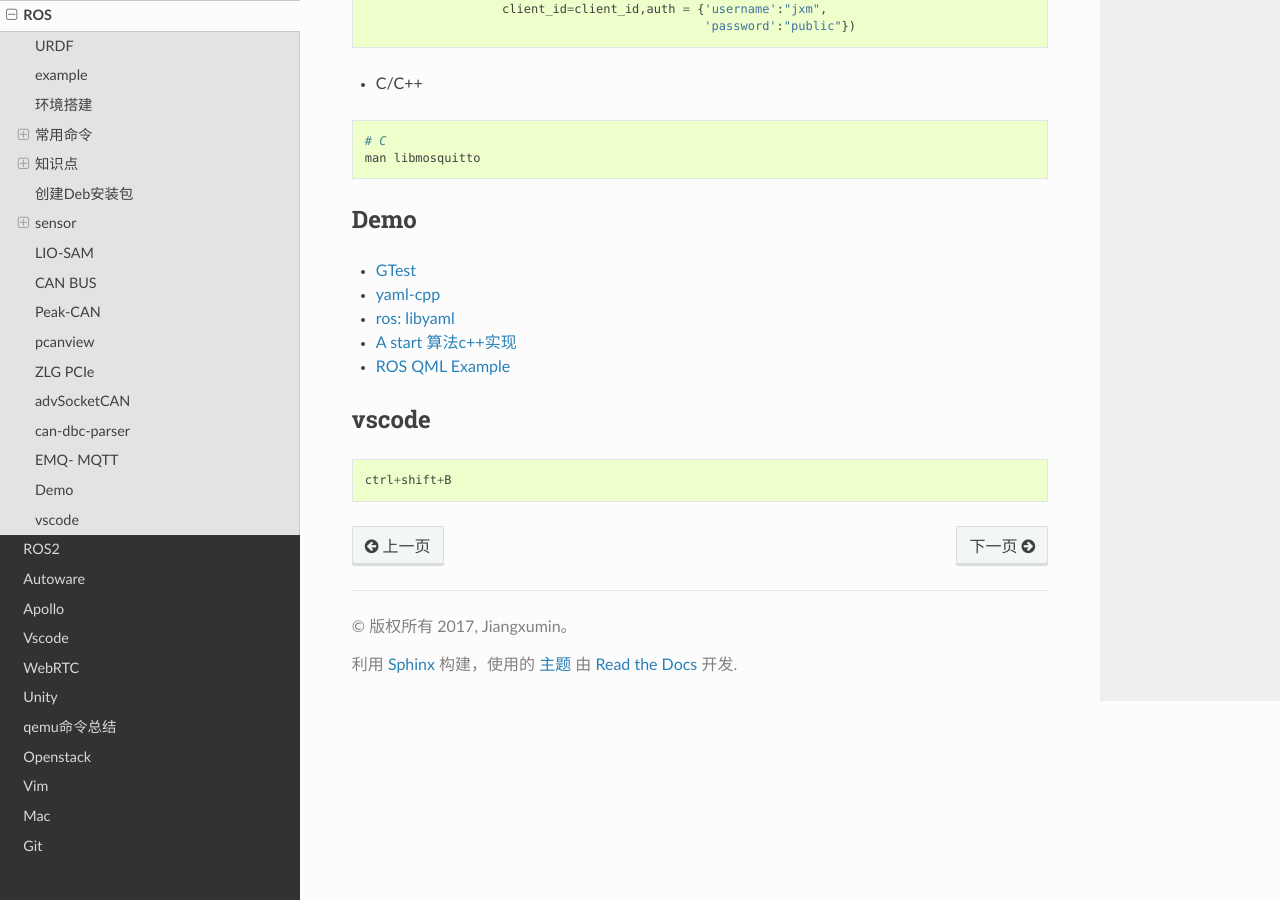
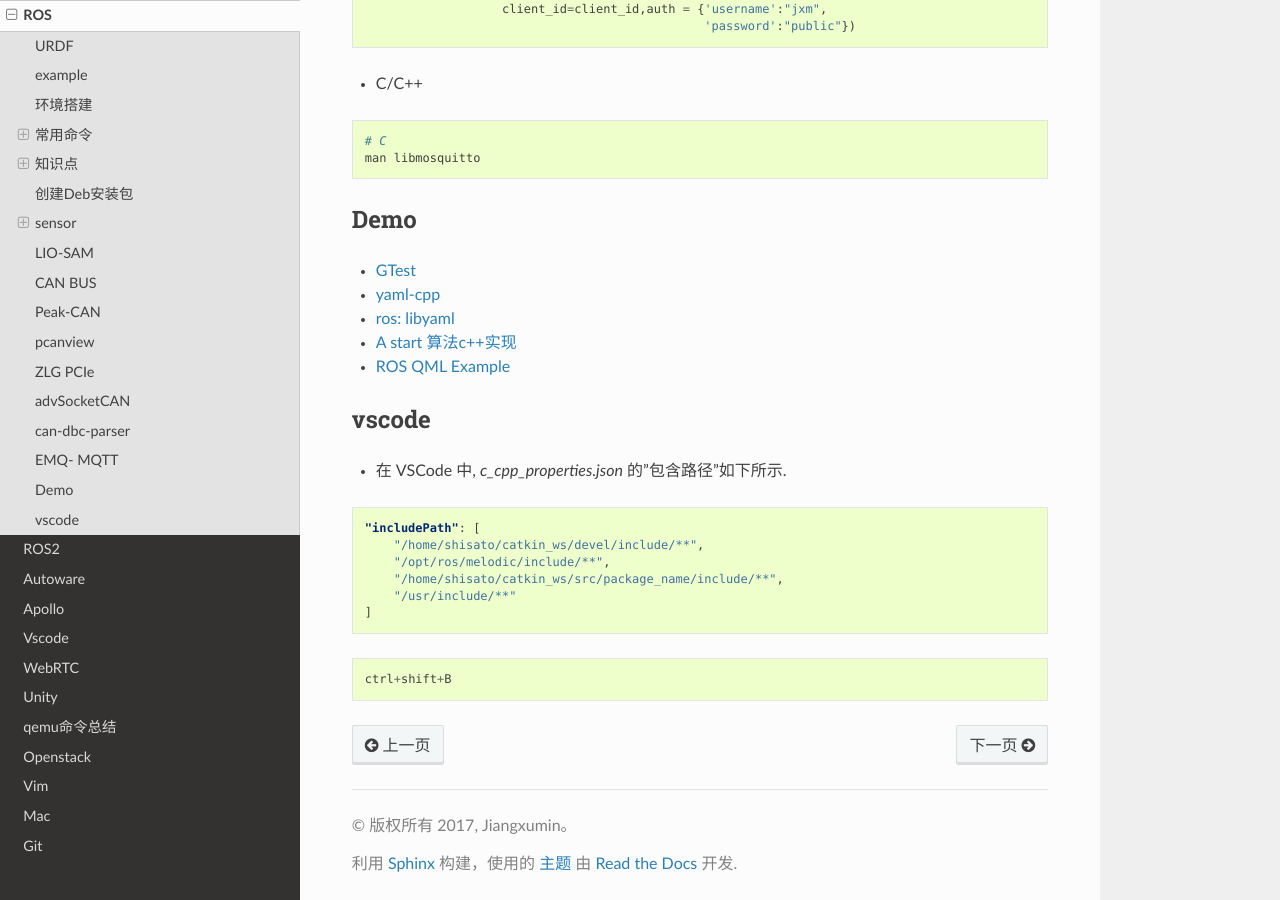
Before and after one commit to my-rds-store/my_space, a Sphinx documentation site: the page built from source/ros/index.rst, in a window 1280 px wide and 900 px high, scrolled down 23713 px. Built offline with Sphinx 7.4.7 and the Read the Docs theme 2.0.0, drawn with Linux system fonts in a browser that asks for light colours.

Commit message:
update ....

```diff
--- a/source/ros/index.rst
+++ b/source/ros/index.rst
@@ -1298,6 +1298,19 @@ Demo
 vscode
 *************
 
+* 在 VSCode 中, `c_cpp_properties.json` 的"包含路径"如下所示.
+
+.. code-block:: json
+
+    "includePath": [
+        "/home/shisato/catkin_ws/devel/include/**",
+        "/opt/ros/melodic/include/**",
+        "/home/shisato/catkin_ws/src/package_name/include/**",
+        "/usr/include/**"
+    ]
+
+
+
 ::
 
     ctrl+shift+B
```
Also changed, not shown: source/autoware/autoware_iv.rst (+14 -0 lines).
